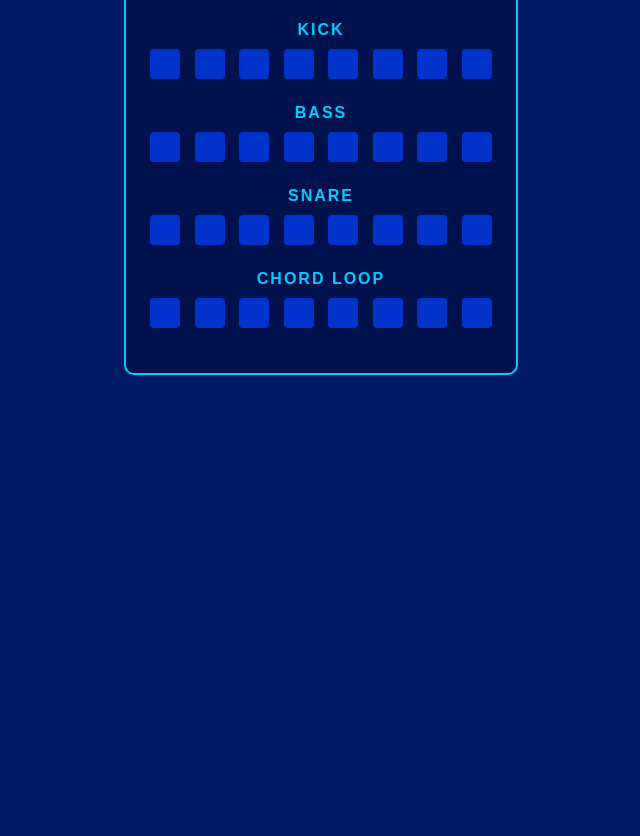
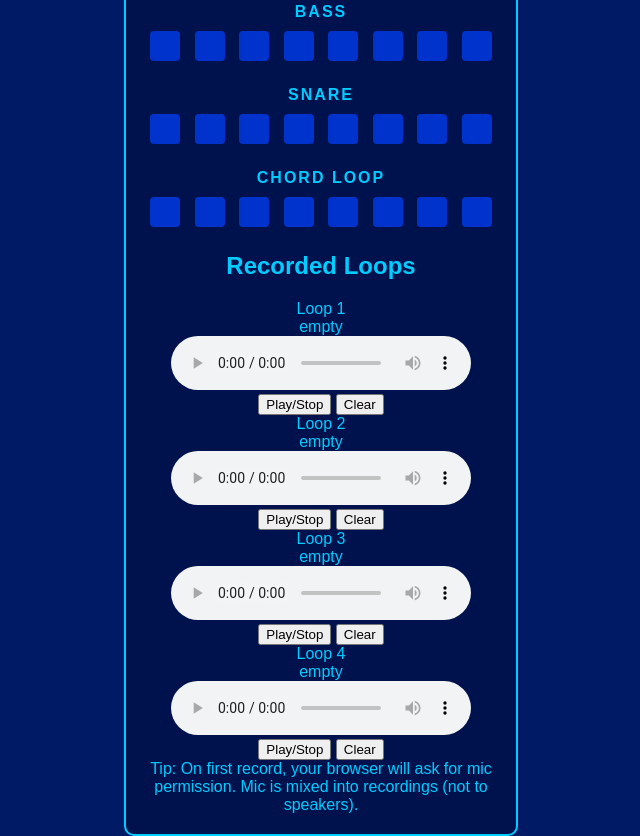
Before and after one commit to 1conscioustraveller/loopGo2, a plain HTML site: page index.html in a window 1280 px wide. Shown: the part 324-1160 px from the top of the page, without its empty margins (319-959 px from the left). Before the commit the page ends 800 px from the top, so only its background shows below. Drawn offline with Linux system fonts and the light colour scheme.

Commit message:
Update index.html

```diff
--- a/index.html
+++ b/index.html
@@ -1,10 +1,10 @@
 <!DOCTYPE html>
 <html lang="en">
 <head>
-  <meta charset="UTF-8">
-  <meta name="viewport" content="width=device-width, initial-scale=1.0">
+  <meta charset="UTF-8" />
+  <meta name="viewport" content="width=device-width, initial-scale=1.0"/>
   <title>Web Sequencer</title>
-  <link rel="stylesheet" href="styles.css">
+  <link rel="stylesheet" href="styles.css"/>
 </head>
 <body>
   <div class="container">
@@ -30,10 +30,10 @@
 
     <!-- Record Buttons -->
     <div class="rec-section">
-      <button class="rec-btn">rec1</button>
-      <button class="rec-btn">rec2</button>
-      <button class="rec-btn">rec3</button>
-      <button class="rec-btn">rec4</button>
+      <button class="rec-btn" data-slot="0">rec1</button>
+      <button class="rec-btn" data-slot="1">rec2</button>
+      <button class="rec-btn" data-slot="2">rec3</button>
+      <button class="rec-btn" data-slot="3">rec4</button>
     </div>
 
     <!-- Sequencers -->
@@ -68,6 +68,53 @@
         <div class="step"></div><div class="step"></div><div class="step"></div><div class="step"></div>
       </div>
     </div>
+
+    <!-- Loops Section -->
+    <div class="loops-section">
+      <h2>Recorded Loops</h2>
+      <div class="loops-grid">
+        <div class="loop-box" data-slot="0">
+          <div class="loop-title">Loop 1</div>
+          <div class="loop-status" id="loopStatus0">empty</div>
+          <audio id="loopAudio0" controls loop></audio>
+          <div class="loop-actions">
+            <button class="loop-play" data-slot="0">Play/Stop</button>
+            <button class="loop-clear" data-slot="0">Clear</button>
+          </div>
+        </div>
+        <div class="loop-box" data-slot="1">
+          <div class="loop-title">Loop 2</div>
+          <div class="loop-status" id="loopStatus1">empty</div>
+          <audio id="loopAudio1" controls loop></audio>
+          <div class="loop-actions">
+            <button class="loop-play" data-slot="1">Play/Stop</button>
+            <button class="loop-clear" data-slot="1">Clear</button>
+          </div>
+        </div>
+        <div class="loop-box" data-slot="2">
+          <div class="loop-title">Loop 3</div>
+          <div class="loop-status" id="loopStatus2">empty</div>
+          <audio id="loopAudio2" controls loop></audio>
+          <div class="loop-actions">
+            <button class="loop-play" data-slot="2">Play/Stop</button>
+            <button class="loop-clear" data-slot="2">Clear</button>
+          </div>
+        </div>
+        <div class="loop-box" data-slot="3">
+          <div class="loop-title">Loop 4</div>
+          <div class="loop-status" id="loopStatus3">empty</div>
+          <audio id="loopAudio3" controls loop></audio>
+          <div class="loop-actions">
+            <button class="loop-play" data-slot="3">Play/Stop</button>
+            <button class="loop-clear" data-slot="3">Clear</button>
+          </div>
+        </div>
+      </div>
+
+      <div class="mic-tip">
+        Tip: On first record, your browser will ask for mic permission. Mic is mixed into recordings (not to speakers).
+      </div>
+    </div>
   </div>
 
   <script src="script.js"></script>
```
